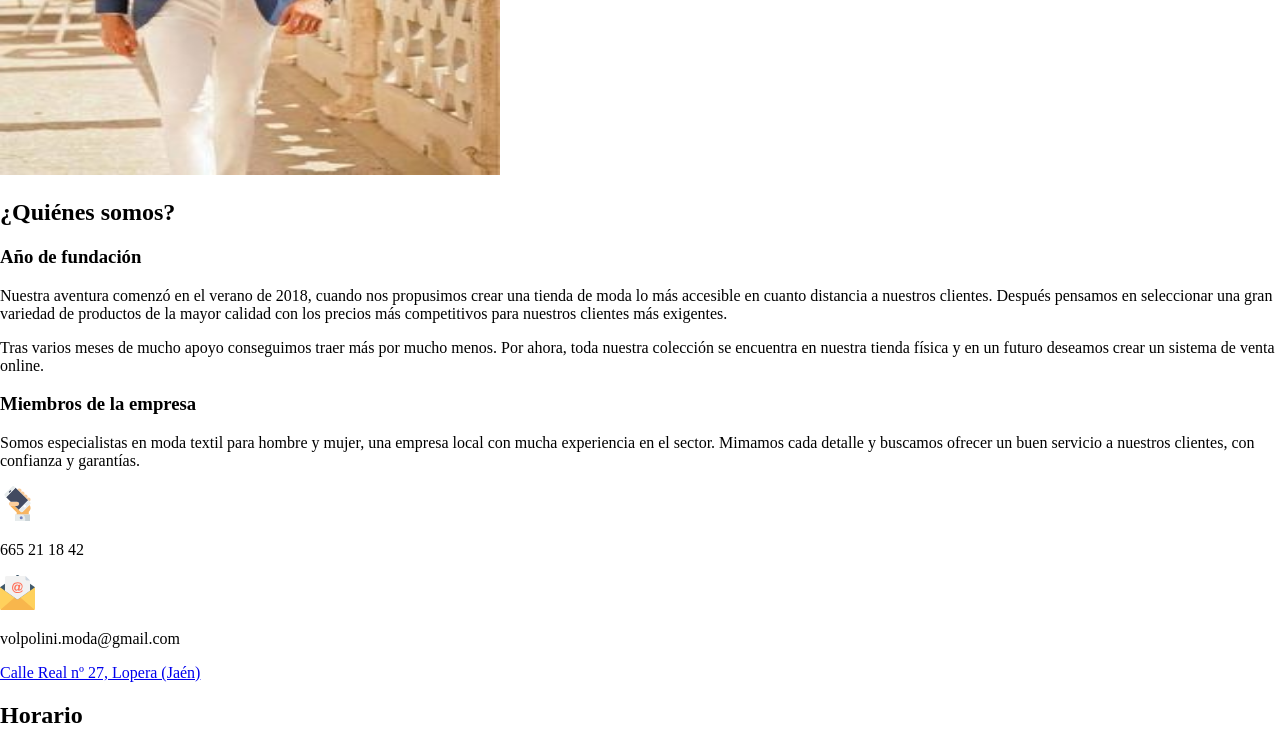
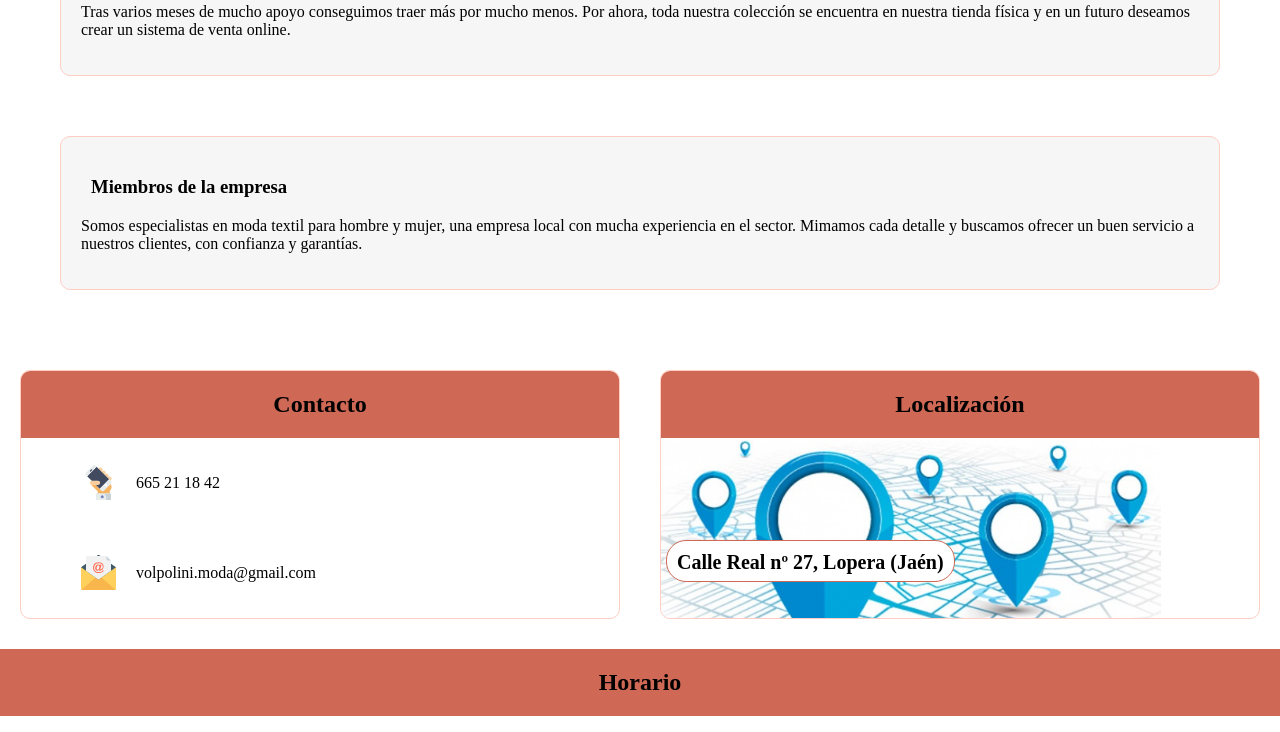
Before and after one commit to manuelalferez/volpolini, a plain HTML site: page index.html in a window 1280 px wide. Shown: the part 1000-1732 px from the top of the page. Drawn offline with Linux system fonts and the light colour scheme; a web font is replaced by a local one.

Commit message:
completado diseño de quienes somos. Completado diseño de contacto y a medio camino de terminar el de localización

```diff
--- a/index.html
+++ b/index.html
@@ -9,6 +9,8 @@
 	<meta name="description" content="Volpolini es una tienda de moda que vende sus prendas lo más cerca
 	que se puede y más a sus cliente.">
 
+	<link href="https://fonts.googleapis.com/css?family=Noto+Serif+SC:300,400,500,700,900|Pacifico|Playfair+Display:400,400i,700,700i,900"
+	 rel="stylesheet">
 	<link rel="stylesheet" href="./styles/style.css">
 	<link rel="icon" href="./images/icon.png">
 
@@ -80,18 +82,23 @@
 
 		<section id="contacto-localizacion" class="contact-location">
 			<div class="contact">
+				<h2>Contacto</h2>
 				<div class="contact-telephone">
 					<img src="./images/smartphone.svg" width="35" height="35" alt="Teléfono">
 					<p>665 21 18 42</p>
 				</div>
-				<div class="email">
+				<div class="contact-email">
 					<img src="./images/email.svg" width="35" height="35" alt="Email">
 					<p>volpolini.moda@gmail.com</p>
 				</div>
 			</div>
 			<div class="location">
-				<a href="https://www.google.com/maps/place/Calle+Real,+27,+23780+Lopera,+Ja%C3%A9n/@37.9456676,-4.2153734,17z/data=!3m1!4b1!4m5!3m4!1s0xd6c4d9ffdf695cb:0x94d629d2368a1fef!8m2!3d37.9456676!4d-4.2131847"
-				 target="_blank">Calle Real nº 27, Lopera (Jaén)</a>
+				<h2>Localización</h2>
+				<figure class="location-map">
+				<!-- 	<img src="./images/map.svg" width="35" height="35" alt="Ubicación (mapa)"> -->
+					<a href="https://www.google.com/maps/place/Calle+Real,+27,+23780+Lopera,+Ja%C3%A9n/@37.9456676,-4.2153734,17z/data=!3m1!4b1!4m5!3m4!1s0xd6c4d9ffdf695cb:0x94d629d2368a1fef!8m2!3d37.9456676!4d-4.2131847"
+					 target="_blank">Calle Real nº 27, Lopera (Jaén)</a>
+				</figure>
 			</div>
 		</section>
 
--- a/styles/style.css
+++ b/styles/style.css
@@ -1,52 +1,152 @@
 /* Para cuadros: #F9FFED */
-body{
+
+body {
 	margin: 0;
+	font-family: 'Noto Serif SC', serif;
+	/* font-family: 'Playfair Display', serif; */
 }
-header{
+
+header {
 	display: flex;
-	height: 100;
+	height: 100px;
 	justify-content: space-between;
 }
 
-header .imageContainer{
+header .imageContainer {
 	margin: 0;
 	height: inherit;
+	margin-left: 20px;
 }
 
-.menu{
+.menu {
 	display: flex;
 	height: inherit;
 }
 
-.menu-list{
+.menu-list {
 	display: inherit;
 	height: inherit;
 	margin: 0;
 	padding: 0;
-	padding-right: 30px;
-
+	padding-right: 10px;
 }
 
-.menu-item{
+.menu-item {
 	height: inherit;
 	display: flex;
-	align-items: center;
-	margin: 10px;
+	margin-right: 30px;
 }
 
-.menu li{
+.menu li {
 	list-style: none;
 	height: inherit;
 }
 
-.menu a{
+.menu a {
 	text-decoration: none;
 	height: inherit;
+	color: black;
+	display: flex;
+	flex-direction: column;
+	justify-content: center;
+	font-weight: 700;
 }
 
-h1{
-	background-color: #F9FFED;
+h1, h2 {
+	background-color: #E9F7D6;
 	margin: 0;
 	padding: 20px;
 	text-align: center;
 }
+
+h2 {
+	background-color: #CF6956;
+}
+
+.hero {
+	background-color: #E9F7D6;
+}
+
+.carrusel {
+	display: flex;
+	height: 575px;
+	justify-content: space-around;
+	flex-wrap: nowrap;
+	margin: 1px;
+}
+
+.carrusel img {
+	object-fit: cover;
+}
+
+h3 {
+	padding-left: 10px;
+}
+
+.whoiam-year, .whoiam-members {
+	border: 1px solid #FFCDC4;
+	border-radius: 10px;
+	background-color: #F6F6F6;
+	padding: 20px;
+	margin: 60px;
+}
+
+.contact-location {
+	display: flex;
+	justify-content: space-between;
+}
+
+.contact, .location {
+	width: 50%;
+	border: 1px solid #FFCDC4;
+	margin: 20px;
+	border-radius: 10px;
+	overflow: hidden;
+	margin-bottom: 30px;
+}
+
+.contact-telephone, .contact-email {
+	padding: 20px;
+	padding-left: 60px;
+	display: flex;
+}
+
+.contact p {
+	margin-left: 20px;
+}
+
+.contact img {
+	align-self: center;
+}
+
+.location-map {
+	/* padding: 20px; */
+	padding-left: 5px;
+	margin: 0;
+	display: flex;
+	background-image: url(../images/geo.jpg);
+	background-size: 500px;
+	background-position-y: center;
+	background-repeat: no-repeat;
+	width: 100%;
+	height: 100%;
+	display: flex;
+	align-items: center;
+}
+
+.location img {
+	align-self: center;
+}
+
+.location-map a {
+	text-decoration: none;
+	color: black;
+	/* margin-left: 20px; */
+		border: 1px solid #CF6956;
+	padding: 10px;
+	border-radius: 20px;
+	height: 20px;
+	font-weight: bold;
+	font-size: 20px;
+	background: white;
+}
```
Also changed, not shown: images/geo.jpg (added).
